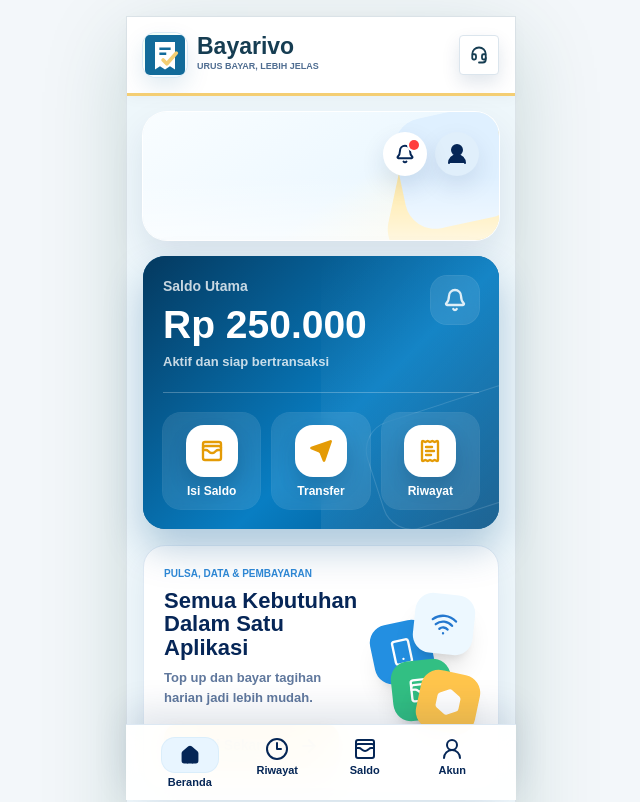
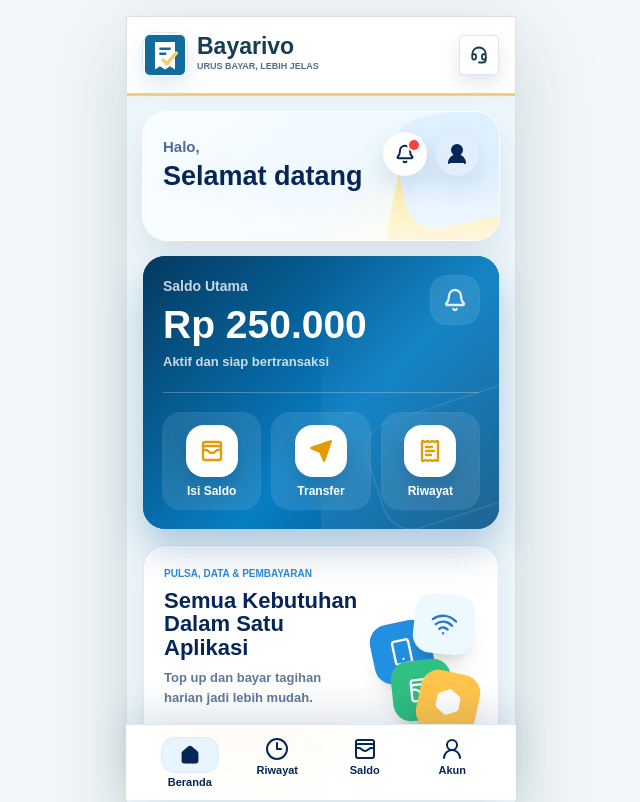
Before and after one commit to Dlennss/BayarIvo, a Next.js app in the folder pulsa-fe/: page / in a window 1280 px wide. Shown: the top 802 px of the page, without its empty margins (319-959 px from the left). Built offline with nearby package versions, Linux system fonts and the light colour scheme; no server answers.

Commit message:
Add simple welcome text to home panel

```diff
--- a/pulsa-fe/components/bayarivo/BayarivoHomeConcept.tsx
+++ b/pulsa-fe/components/bayarivo/BayarivoHomeConcept.tsx
@@ -135,7 +135,12 @@
           <div className="pointer-events-none absolute -right-14 top-4 h-36 w-40 rotate-12 rounded-[32px] bg-[#ffe9a6]" />
           <div className="pointer-events-none absolute -right-3 top-0 h-28 w-28 -rotate-12 rounded-[30px] bg-[#dff0ff]" />
           <div className="pointer-events-none absolute bottom-0 left-0 h-16 w-full bg-[linear-gradient(180deg,transparent_0%,rgba(255,255,255,0.64)_100%)]" />
-          <div className="relative flex justify-end gap-2">
+          <div className="relative flex items-start justify-between gap-3">
+            <div className="pt-1">
+              <p className="text-[15px] font-black text-[#4e6c99]">Halo,</p>
+              <h1 className="mt-1 text-[27px] font-black leading-[1.02] text-[#062657]">Selamat datang</h1>
+            </div>
+            <div className="flex shrink-0 gap-2">
               <Link href={transactionHref} prefetch={false} aria-label="Notifikasi" className="relative grid h-11 w-11 place-items-center rounded-full bg-white text-[#062657] shadow-[0_10px_24px_rgba(9,42,89,0.12)]">
                 <Bell className="h-5 w-5" strokeWidth={2.4} />
                 <span className="absolute right-2 top-2 h-2.5 w-2.5 rounded-full bg-[#ff3e3e] ring-2 ring-white" />
@@ -143,6 +148,7 @@
               <Link href={accountHref} prefetch={false} aria-label="Akun" className="grid h-11 w-11 place-items-center rounded-full bg-[#e0effb] text-[#0f4c80] shadow-[0_10px_24px_rgba(9,42,89,0.10)]">
                 <UserRound className="h-6 w-6" fill="currentColor" strokeWidth={2} />
               </Link>
+            </div>
           </div>
         </section>
 
```
Lines whose indentation alone changed are shown as unchanged.
